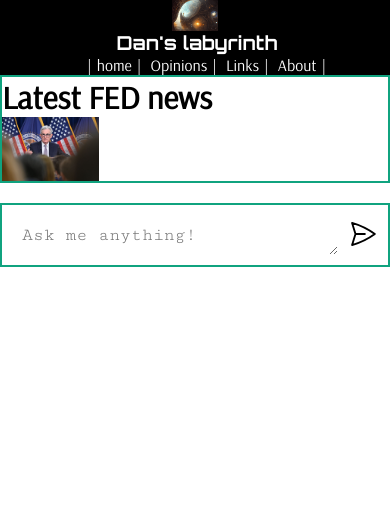
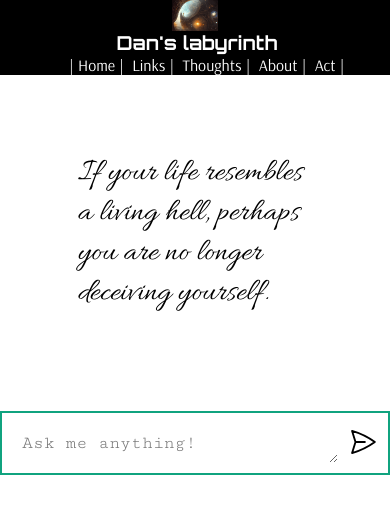
Before and after one commit to HilbertCorsair/AI_AMA, a website built with Vite: page client/index.html in a window 390 px wide. Built offline with nearby package versions, Linux system fonts and the light colour scheme; no server answers.

Commit message:
Adding extra pages

```diff
--- a/client/index.html
+++ b/client/index.html
@@ -14,25 +14,21 @@
     <h1>Dan's labyrinth</h1>
 
     <ul class="banner-menu">
-      <li>home</li>
-      <li>Opinions</li>
-      <li>Links</li>
-      <li>About</li>
+      <li><a class="menu" href="index.html">Home</a></li>
+      <li><a class="menu" href="links.html">Links</a></li>
+      <li><a class="menu" href="thoughts.html">Thoughts</a></li>
+      <li><a class="menu" href="about.html">About</a></li>
+      <li><a class="menu" href="act.html">Act</a></li>
     </ul>
 
     </banner>
 
-    <div class="flex-container">
-      <div>
-        <h1 class="div_title">Latest FED news</h1>
-      </div>
-      <div  id ="fed_image">
-        <img src="./assets/fed.jpg" alt="FED press conference">
-        </div>
+    <div id = "greeting">
+      <p id = "intro"> If your life resembles a living hell, perhaps you are no longer deceiving yourself. <br></p>
 
-      <div  id="newsContainer">
-      </div>
     </div>
+
+
 
     <div id="app">
       <div id="chat_container"></div>
@@ -44,21 +40,7 @@
       </form>
     </div>
 
-    <script>
-      fetch('https://api.rss2json.com/v1/api.json?rss_url=https%3A%2F%2Fwww.federalreserve.gov%2Ffeeds%2Fpress_all.xml')
-          .then(response => response.json())
-          .then(data => {
-              const container = document.getElementById('newsContainer');
-              data.items.forEach(item => {
-                  const a = document.createElement('a');
-                  a.href = item.link;
-                  a.textContent = item.title;
-                  container.appendChild(a);
-                  container.appendChild(document.createElement('br'));
-              });
-          })
-          .catch(error => console.error('Error:', error));
-    </script>
+
 
 
     <script type="module" src="/script.js"></script>
--- a/client/style.css
+++ b/client/style.css
@@ -39,12 +39,13 @@ body {
   align-items: center;
 }
 
-.flex-container {
-  width: 100%;
-  margin: 0 0;
-  border:2px solid #10a37f;
-  display: inline-flex;
-  flex-direction: column;
+#greeting{
+  padding: 20% 20%;
+}
+
+#intro{
+  font-family: Allura;
+  font-size: 2rem;
 }
 
 #app {
@@ -107,21 +108,7 @@ h1 {
 }
 
 
-#newsContainer a {
-  max-width: 74%;
-  max-height: auto;
-  margin-bottom: 3px;
-  font-family: Voltaire;
-  font-size: 1.2rem;
-  text-decoration: none;
 
-}
-
-#fed_image {
-  display: inline-flex;
-  flex-direction: column;
-
-}
 
 #h_space {
   max-width: 12%;
@@ -153,12 +140,27 @@ ul.banner-menu {
   align-self: center
 }
 
-ul.banner-menu li {
+ul.banner-menu li{
+  display: inline-block;
+}
+
+ul.banner-menu li a{
+  display: inline-block;
+  text-decoration: none;
+  font-family: Arsenal;
+  font-size: 1.2rem;
+  color:white;
+}
+
+#menu {
   display: inline-block;
   font-family: Arsenal;
   font-size: 1.2rem;
   color:white;
+  text-decoration: none;
 }
+
+
 
 ul.banner-menu li:not(:last-child)::after {
   content: "|";
@@ -171,11 +173,6 @@ ul.banner-menu li:last-child::after {
   content: "|";
   margin: 0 5px; /* Adjust the spacing as needed */
   color: white; /* Adjust the color as needed */
-}
-
-#fed_image img {
-  max-width: 25%;
-  max-height: auto;
 }
 
 
@@ -282,7 +279,7 @@ form img {
   }
 
 
-  ul.banner-menu li {
+  ul.banner-menu li a{
     display: inline-block;
     font-family: Arsenal;
     font-size: 1rem;
--- /dev/null
+++ b/client/style_links.css
@@ -0,0 +1,147 @@
+@font-face {
+    font-family: 'Allura';
+    src: url('./assets/Allura/Allura-Regular.woff2') format('woff2');
+    }
+
+@font-face {
+    font-family: 'Cutive';
+    src: url('./assets/Cutive_Mono/CutiveMono-Regular.woff2') format('woff2');
+    }
+
+@font-face {
+    font-family: 'Allerta';
+    src: url('./assets/Allerta_Stencil/AllertaStencil-Regular.woff2') format('woff2')
+    }
+
+@font-face {
+    font-family: 'Voltaire';
+    src: url('./assets/Voltaire/Voltaire-Regular.woff2') format('woff2');
+    }
+@font-face {
+    font-family: 'Arsenal';
+    src: url('./assets/Arsenal/Arsenal-Regular.woff2') format('woff2');
+    }
+
+@font-face {
+    font-family: 'Orbitron' ;
+    src: url('./assets/Orbitron/Orbitron-VariableFont_wght.ttf');
+  }
+
+
+  #h_space {
+    max-width: 12%;
+    max-height: auto;
+    overflow: hidden;
+  }
+
+  banner{
+    background-color: black;
+    display: flex;
+    max-height: 155px;
+    align-items: center;
+  }
+
+
+  banner h1{
+    padding-left: 6%;
+    padding-right: 2%;
+    font-size: 4rem;
+    font-family: Orbitron;
+    color: white;
+    display: inline;
+    align-self: center;
+  }
+
+
+  ul.banner-menu {
+    padding-left: 6%;
+    align-self: center
+  }
+
+  ul.banner-menu li{
+    display: inline-block;
+  }
+
+  ul.banner-menu li a{
+    display: inline-block;
+    text-decoration: none;
+    font-family: Arsenal;
+    font-size: 1.2rem;
+    color:white;
+  }
+
+  #menu {
+    display: inline-block;
+    font-family: Arsenal;
+    font-size: 1.2rem;
+    color:white;
+    text-decoration: none;
+  }
+
+
+  ul.banner-menu li:not(:last-child)::after {
+    content: "|";
+    margin: 0 5px; /* Adjust the spacing as needed */
+    color: white; /* Adjust the color as needed */
+  }
+
+  ul.banner-menu li:first-child::before,
+  ul.banner-menu li:last-child::after {
+    content: "|";
+    margin: 0 5px; /* Adjust the spacing as needed */
+    color: white; /* Adjust the color as needed */
+  }
+
+  #newsContainer a {
+    max-width: 74%;
+    max-height: auto;
+    margin-bottom: 3px;
+    font-family: Voltaire;
+    font-size: 1.2rem;
+    text-decoration: none;
+
+  }
+
+@media (max-width: 428px) {
+    banner {
+      flex-direction: column;
+    }
+  }
+
+
+
+#fed_image {
+    max-width: 25%;
+    max-height: auto;
+    display: inline-flex;
+    flex-direction: column;
+
+  }
+
+.flex-container {
+    width: 100%;
+    margin: 0 0;
+    border:2px solid #10a37f;
+    display: inline-flex;
+    flex-direction: column;
+  }
+
+@media only screen and (max-width: 1112px) {
+
+    banner h1{
+      padding-left: 3%;
+      padding-right: 2%;
+      font-size: 1.2rem;
+      font-family: Orbitron;
+      color: white;
+      display: inline;
+      align-self: center;
+    }
+
+    ul.banner-menu li a{
+      display: inline-block;
+      font-family: Arsenal;
+      font-size: 1rem;
+      color:white;
+    }
+}
```
Also changed, not shown: client/about.html (added, +30 -0 lines), client/act.html (added, +30 -0 lines), client/links.html (added, +58 -0 lines), client/thoughts.html (added, +30 -0 lines).
